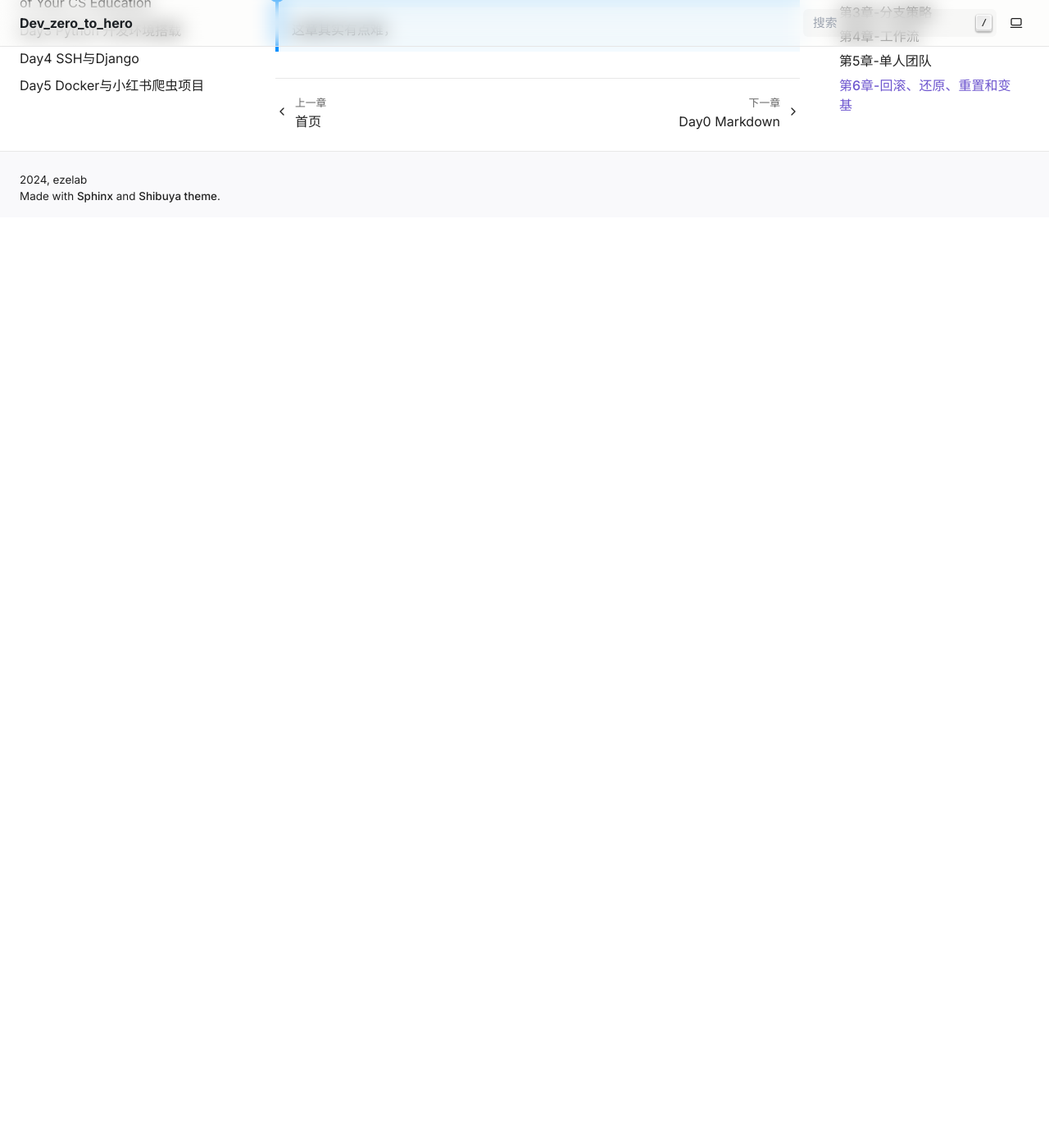
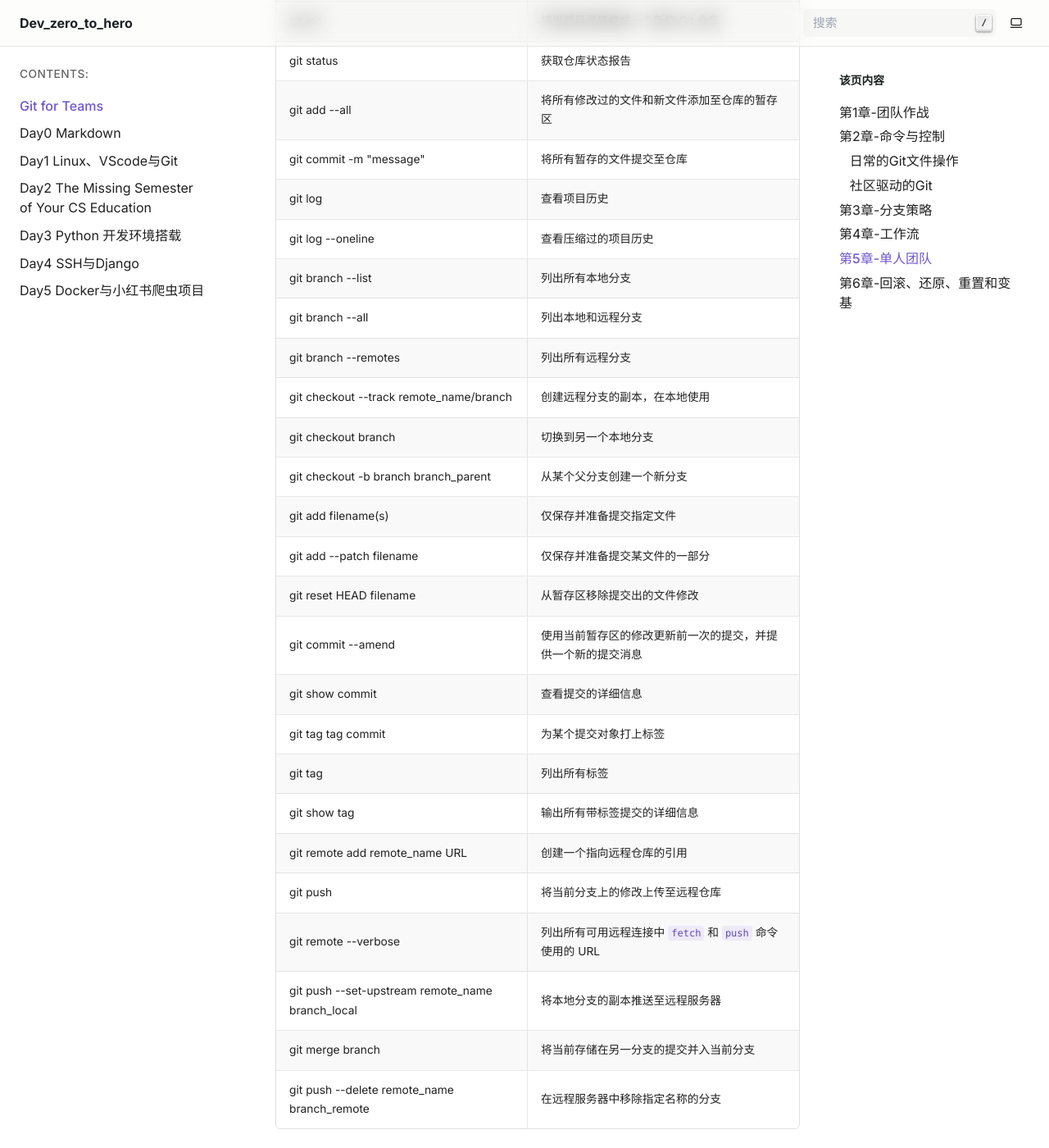
Before and after one commit to EZEORG/dev_zero_to_hero, a Sphinx documentation site: the page built from source/tutorial/git.md, in a window 1280 px wide and 1400 px high, scrolled down 5447 px. Shown: the whole window at 82% size. Built offline with Sphinx 7.4.7, drawn with Linux system fonts in a browser that asks for light colours; nearby versions of some CDN libraries; before the commit the page ends 5712 px from its top, so only the background shows below that; some of the changed text lies outside the part shown.

Commit message:
docs: add git command in chap5

````diff
--- a/source/tutorial/git.md
+++ b/source/tutorial/git.md
@@ -119,6 +119,38 @@ This notes is extract from [Git for Teams by Emma Jane Hogbin Westby](https://ww
 3. 质量保证测试： 怎么保证我已经修复了这个bug？
 
 
+| 命令                                              | 用途                                                     |
+|-------------------------------------------------|--------------------------------------------------------|
+| git clone URL                                    | 下载一份远程仓库的副本                                            |
+| git init                                         | 将当前目录转换成一个新的 Git 仓库                                  |
+| git status                                       | 获取仓库状态报告                                             |
+| git add --all                                    | 将所有修改过的文件和新文件添加至仓库的暂存区                                |
+| git commit -m "message"                          | 将所有暂存的文件提交至仓库                                        |
+| git log                                          | 查看项目历史                                               |
+| git log --oneline                                | 查看压缩过的项目历史                                           |
+| git branch --list                                | 列出所有本地分支                                             |
+| git branch --all                                 | 列出本地和远程分支                                            |
+| git branch --remotes                             | 列出所有远程分支                                             |
+| git checkout --track remote_name/branch          | 创建远程分支的副本，在本地使用                                      |
+| git checkout branch                              | 切换到另一个本地分支                                           |
+| git checkout -b branch branch_parent             | 从某个父分支创建一个新分支                                        |
+| git add filename(s)                              | 仅保存并准备提交指定文件                                         |
+| git add --patch filename                         | 仅保存并准备提交某文件的一部分                                      |
+| git reset HEAD filename                          | 从暂存区移除提交出的文件修改                                       |
+| git commit --amend                               | 使用当前暂存区的修改更新前一次的提交，并提供一个新的提交消息                      |
+| git show commit                                  | 查看提交的详细信息                                            |
+| git tag tag commit                               | 为某个提交对象打上标签                                           |
+| git tag                                          | 列出所有标签                                               |
+| git show tag                                     | 输出所有带标签提交的详细信息                                        |
+| git remote add remote_name URL                   | 创建一个指向远程仓库的引用                                         |
+| git push                                         | 将当前分支上的修改上传至远程仓库                                     |
+| git remote --verbose                             | 列出所有可用远程连接中 `fetch` 和 `push` 命令使用的 URL              |
+| git push --set-upstream remote_name branch_local | 将本地分支的副本推送至远程服务器                                      |
+| git merge branch                                 | 将当前存储在另一分支的提交并入当前分支                                     |
+| git push --delete remote_name branch_remote      | 在远程服务器中移除指定名称的分支                                        |
+
+
+
 ## 第6章-回滚、还原、重置和变基
 
 ```{note}
````
